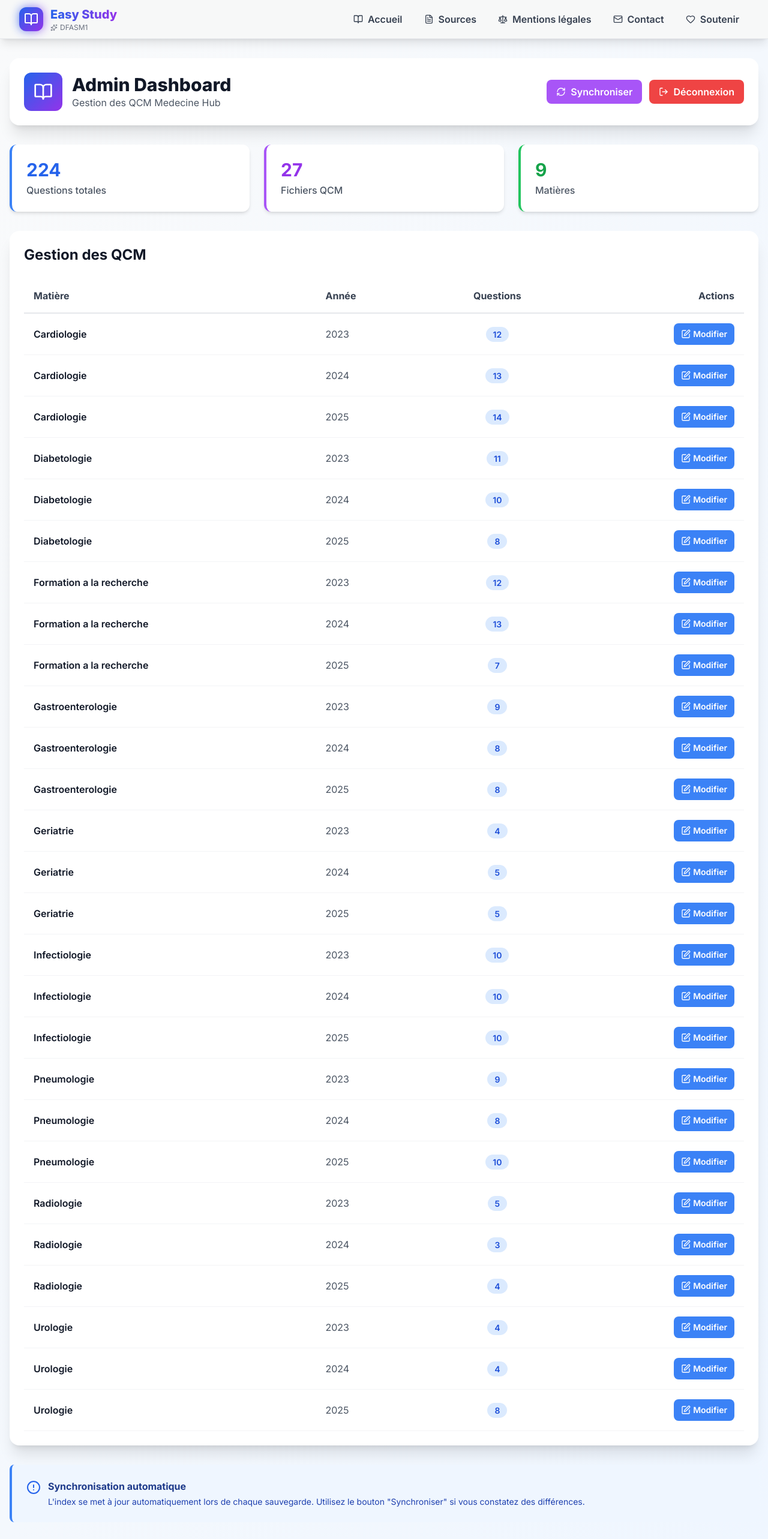
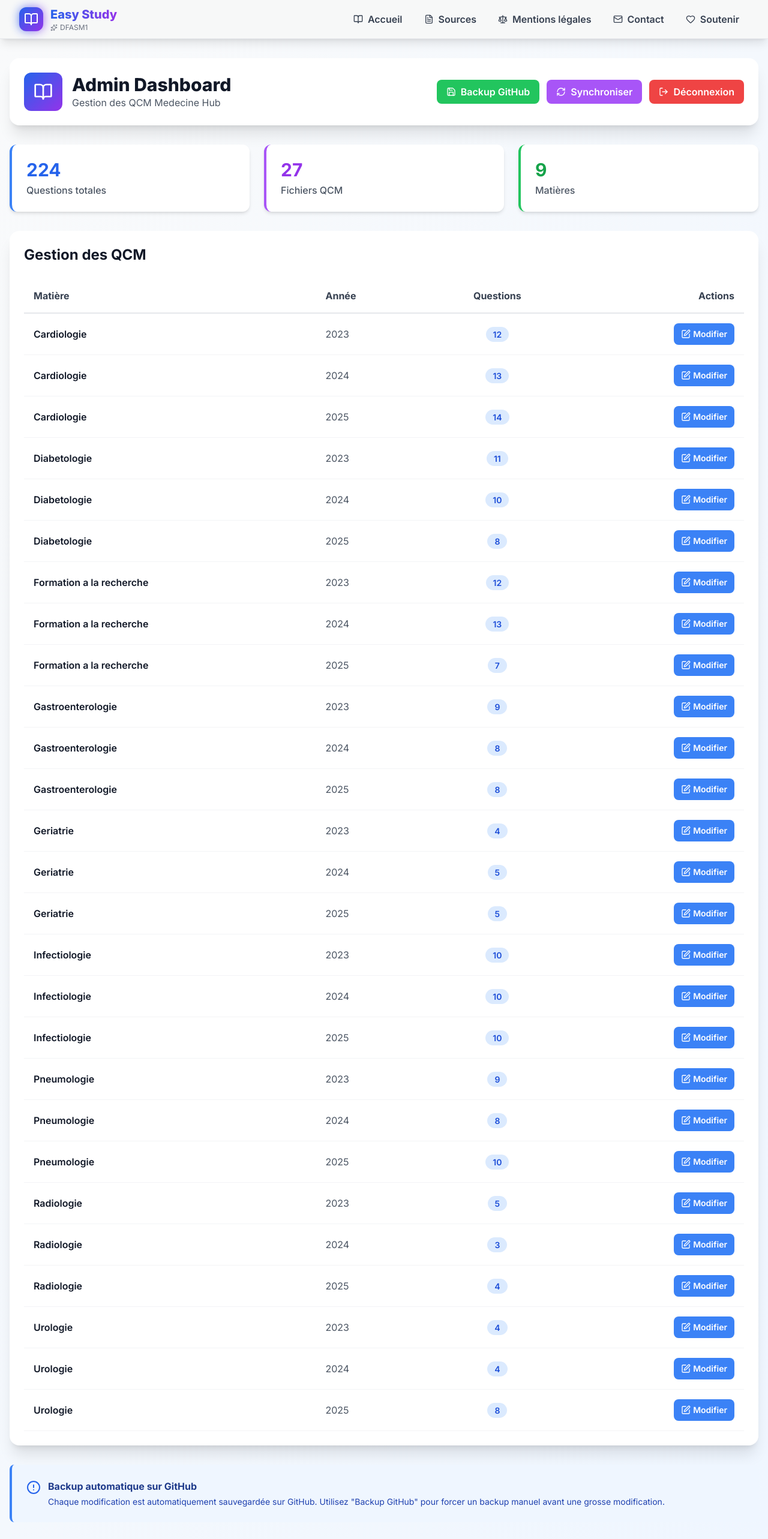
Before and after one commit to nzgigi/Medecine-hub, a Next.js app: page /admin in a window 1280 px wide. Shown: the top 2566 px of the page at 60% size. Built offline with nearby package versions, Linux system fonts and the light colour scheme; sample sign-in values are in the browser's storage.

Commit message:
Ajout système de backup automatique GitHub + amélioration admin

```diff
--- a/src/app/admin/page.tsx
+++ b/src/app/admin/page.tsx
@@ -2,7 +2,7 @@
 import { useEffect, useState } from 'react';
 import { useRouter } from 'next/navigation';
 import Link from 'next/link';
-import { BookOpen, Edit, LogOut, AlertCircle, RefreshCw } from 'lucide-react';
+import { BookOpen, Edit, LogOut, AlertCircle, RefreshCw, Save } from 'lucide-react';
 
 interface MatiereIndex {
   matiere: string;
@@ -16,6 +16,8 @@ export default function AdminDashboard() {
   const [loading, setLoading] = useState(true);
   const [syncing, setSyncing] = useState(false);
   const [syncMessage, setSyncMessage] = useState('');
+  const [backing, setBacking] = useState(false);
+  const [backupMessage, setBackupMessage] = useState('');
   const router = useRouter();
 
   useEffect(() => {
@@ -30,7 +32,7 @@ export default function AdminDashboard() {
 
   const loadMatieres = async () => {
     try {
-      const response = await fetch('/data/qcm/index.json?t=' + Date.now()); // Cache bust
+      const response = await fetch('/data/qcm/index.json?t=' + Date.now());
       const data = await response.json();
       setMatieres(data);
       setLoading(false);
@@ -56,13 +58,11 @@ export default function AdminDashboard() {
       if (result.success) {
         setSyncMessage(result.message);
 
-        // Afficher les changements dans la console
         if (result.changes.length > 0) {
           console.log('📊 Modifications détectées:');
           console.table(result.changes);
         }
 
-        // Recharger la liste
         await loadMatieres();
 
         setTimeout(() => setSyncMessage(''), 5000);
@@ -74,6 +74,33 @@ export default function AdminDashboard() {
       alert('❌ Erreur lors de la synchronisation');
     } finally {
       setSyncing(false);
+    }
+  };
+
+  const handleBackup = async () => {
+    if (!confirm('Créer un backup manuel sur GitHub ?\n\nCela va sauvegarder tous les fichiers QCM actuels.')) return;
+
+    setBacking(true);
+    setBackupMessage('');
+
+    try {
+      const response = await fetch('/api/admin/backup', {
+        method: 'POST'
+      });
+
+      const result = await response.json();
+
+      if (result.success) {
+        setBackupMessage(result.message);
+        setTimeout(() => setBackupMessage(''), 5000);
+      } else {
+        alert('❌ Erreur: ' + result.message);
+      }
+    } catch (error) {
+      console.error('Erreur backup:', error);
+      alert('❌ Erreur lors du backup');
+    } finally {
+      setBacking(false);
     }
   };
 
@@ -112,11 +139,24 @@ export default function AdminDashboard() {
             </div>
 
             <div className="flex items-center gap-3">
+              {backupMessage && (
+                <div className="bg-green-100 text-green-700 px-4 py-2 rounded-lg text-sm font-semibold">
+                  ✅ {backupMessage}
+                </div>
+              )}
               {syncMessage && (
-                <div className="bg-green-100 text-green-700 px-4 py-2 rounded-lg text-sm font-semibold animate-fade-in">
+                <div className="bg-green-100 text-green-700 px-4 py-2 rounded-lg text-sm font-semibold">
                   ✅ {syncMessage}
                 </div>
               )}
+              <button
+                onClick={handleBackup}
+                disabled={backing}
+                className="flex items-center gap-2 bg-green-500 text-white px-4 py-2 rounded-lg hover:bg-green-600 transition-colors font-semibold disabled:opacity-50 disabled:cursor-not-allowed"
+              >
+                <Save className={`w-4 h-4 ${backing ? 'animate-pulse' : ''}`} />
+                {backing ? 'Backup...' : 'Backup GitHub'}
+              </button>
               <button
                 onClick={handleSyncIndex}
                 disabled={syncing}
@@ -203,10 +243,10 @@ export default function AdminDashboard() {
           <div className="flex items-start gap-3">
             <AlertCircle className="w-6 h-6 text-blue-600 flex-shrink-0 mt-0.5" />
             <div>
-              <h3 className="font-bold text-blue-900 mb-1">Synchronisation automatique</h3>
+              <h3 className="font-bold text-blue-900 mb-1">Backup automatique sur GitHub</h3>
               <p className="text-blue-800 text-sm">
-                L'index se met à jour automatiquement lors de chaque sauvegarde.
-                Utilisez le bouton "Synchroniser" si vous constatez des différences.
+                Chaque modification est automatiquement sauvegardée sur GitHub.
+                Utilisez "Backup GitHub" pour forcer un backup manuel avant une grosse modification.
               </p>
             </div>
           </div>
--- /dev/null
+++ b/src/app/api/admin/backup/route.ts
@@ -0,0 +1,45 @@
+import { NextResponse } from 'next/server';
+import { exec } from 'child_process';
+import { promisify } from 'util';
+
+const execAsync = promisify(exec);
+
+export async function POST() {
+  try {
+    const timestamp = new Date().toISOString().replace(/[:.]/g, '-');
+    const date = new Date().toLocaleString('fr-FR');
+
+    const commands = [
+      `cd ${process.cwd()}`,
+      'git add public/data/qcm/*.json',
+      `git commit -m "🔒 Backup manuel - ${date}"`,
+      'git push origin main'
+    ].join(' && ');
+
+    const { stdout, stderr } = await execAsync(commands);
+
+    return NextResponse.json({
+      success: true,
+      message: 'Backup effectué sur GitHub',
+      timestamp,
+      details: stdout
+    });
+  } catch (error: any) {
+    // Si pas de changements à commit, c'est ok
+    if (error.message.includes('nothing to commit')) {
+      return NextResponse.json({
+        success: true,
+        message: 'Aucune modification à sauvegarder',
+      });
+    }
+
+    console.error('Erreur backup:', error);
+    return NextResponse.json(
+      {
+        success: false,
+        message: 'Erreur lors du backup: ' + error.message
+      },
+      { status: 500 }
+    );
+  }
+}
--- a/src/app/api/qcm/save/route.ts
+++ b/src/app/api/qcm/save/route.ts
@@ -1,6 +1,10 @@
 import { NextRequest, NextResponse } from "next/server";
 import fs from "fs";
 import path from "path";
+import { exec } from "child_process";
+import { promisify } from "util";
+
+const execAsync = promisify(exec);
 
 export async function POST(request: NextRequest) {
   try {
@@ -46,7 +50,30 @@ export async function POST(request: NextRequest) {
       }
     } catch (indexError) {
       console.error("Erreur mise à jour index:", indexError);
-      // On ne fait pas échouer la sauvegarde si l'index échoue
+    }
+
+    // ✅ AUTO-BACKUP GitHub : Commit et push automatique
+    try {
+      const timestamp = new Date().toISOString();
+      const commitMessage = `Update: ${matiere} ${annee} (${qcmData.total_questions} questions) - ${timestamp}`;
+
+      const commands = [
+        `cd ${process.cwd()}`,
+        'git add public/data/qcm/*.json',
+        `git commit -m "${commitMessage}"`,
+        'git push origin main'
+      ].join(' && ');
+
+      // Exécution en arrière-plan (non-bloquant)
+      execAsync(commands).then(() => {
+        console.log(`✅ Backup GitHub effectué: ${matiere} ${annee}`);
+      }).catch((error) => {
+        console.error('⚠️  Erreur backup GitHub:', error.message);
+      });
+
+    } catch (backupError) {
+      console.error("Erreur backup GitHub:", backupError);
+      // On ne fait pas échouer la sauvegarde si le backup échoue
     }
 
     return NextResponse.json({
```
